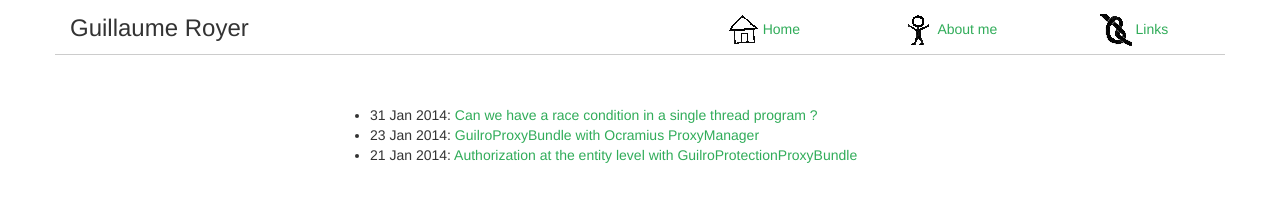
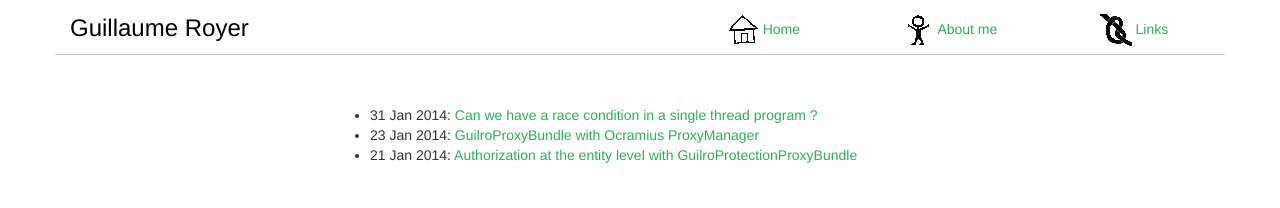
Before and after one commit to jillro/guilro.github.io, a Jekyll site: the page built from index.html, in a window 1280 px wide. Shown: the top 208 px of the page. Built offline with Jekyll 4.4.1, drawn with Linux system fonts in a browser that asks for light colours; Markdown is read by kramdown in place of the engine named in the settings.

Commit message:
Titre linkifié
Titre linkifié vers la page d’accueil
Modification de main.css pour éviter que le titre ait le comportement
par défaut des liens (pas de couleur, pas souligné)

```diff
--- a/_layouts/default.html
+++ b/_layouts/default.html
@@ -18,7 +18,7 @@
 
             <div class="row" id="header">
                 <div class="col-md-6" id="brand">
-                    <h3 class="title">{{ site.name }}</h3>
+                    <a href="/"><h3 class="title">{{ site.name }}</h3></a>
                 </div>
                 <div class="col-md-6" id="navigation">
 		    <ul class="nav nav-pills nav-justified">
--- a/css/main.css
+++ b/css/main.css
@@ -4,6 +4,13 @@
 
 #brand .title {
     margin-top: 15px;
+    color: black;
+    text-decoration: none;
+
+}
+
+#brand a:hover {
+    text-decoration: none;
 }
 
 #navigation {
```
